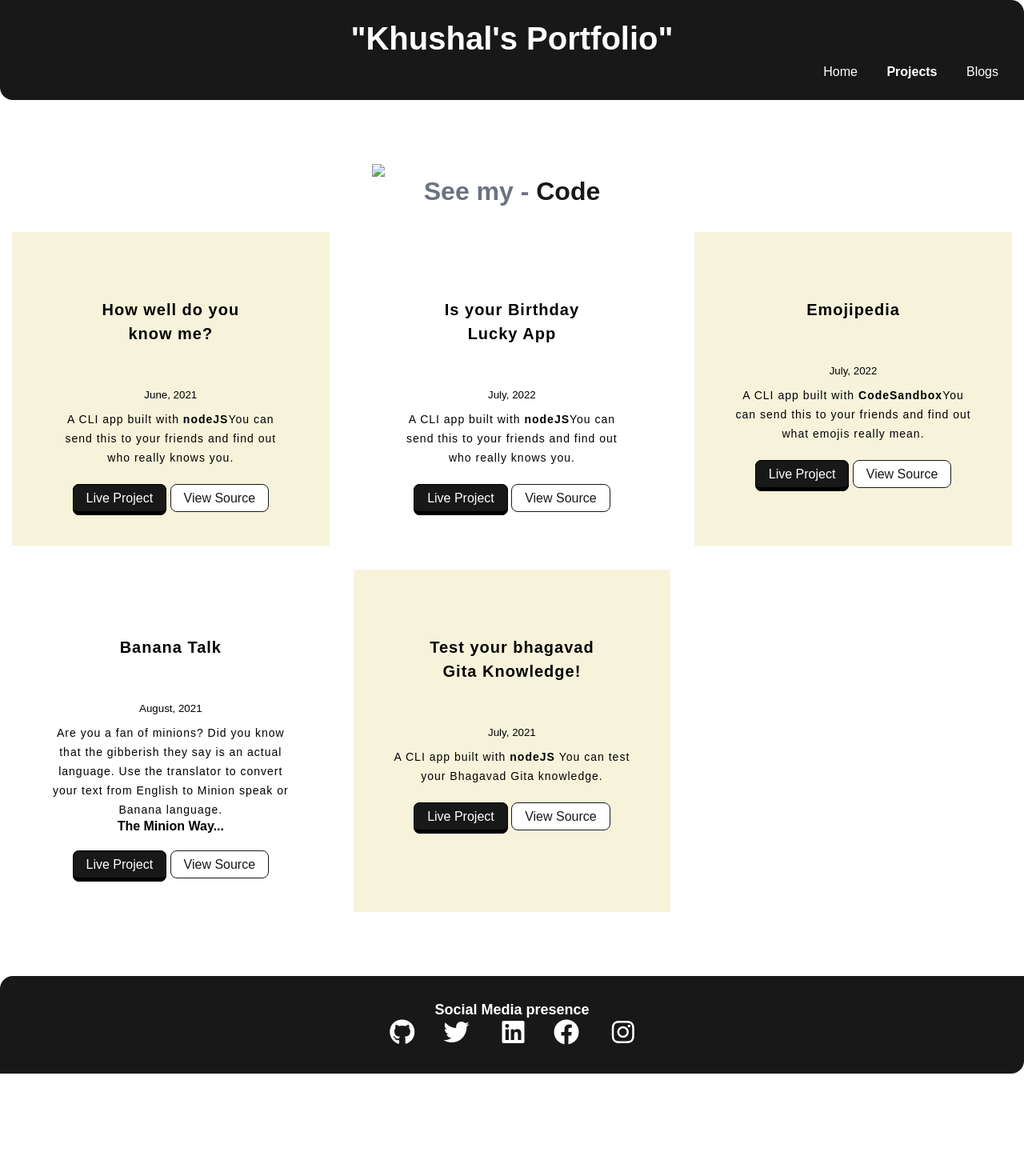
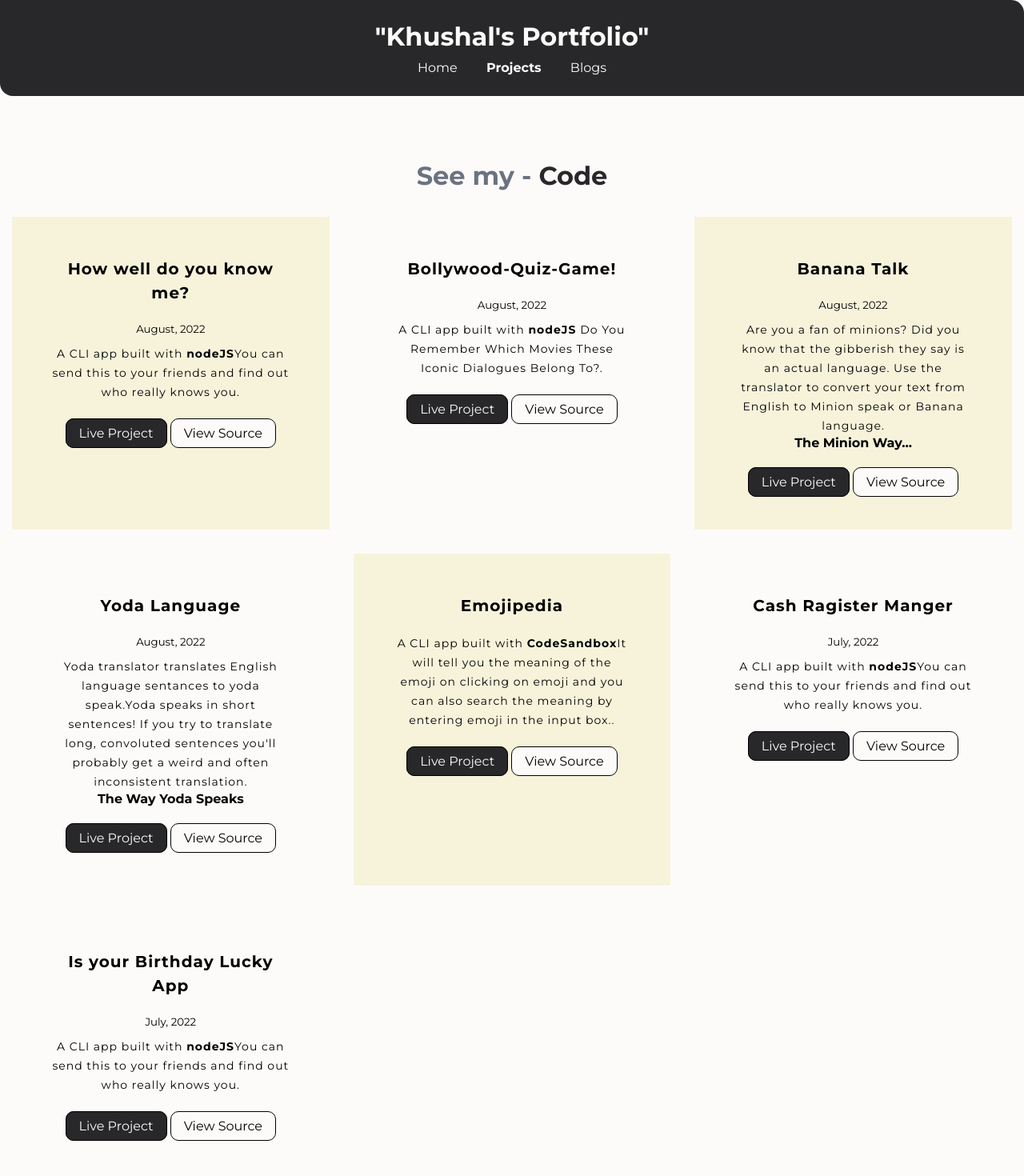
Before and after one commit to khushal-ingle/portfolio-site, a plain HTML site: page project.html in a window 1280 px wide. Shown: the top 1470 px of the page at 80% size. Before the commit the page ends 1342 px from the top, so only its background shows below. Drawn offline with Linux system fonts and the light colour scheme.

Commit message:
added more projects
change projects design and added again

```diff
--- a/project.html
+++ b/project.html
@@ -14,19 +14,19 @@
         <div class="nav-brand"><h1 class="size">"Khushal's Portfolio"</h1></div>
         <ul class="list-non-bullet nav-pills">
             <li class="list-item-inline">
-                <a class="link" href="/">Home</a>
+                <a class="link" href="index.html">Home</a>
             </li>
             <li class="list-item-inline">
-                <a class="link link-active" href="/project.html"> <strong>Projects</strong></a>
+                <a class="link link-active" href="project.html"> <strong>Projects</strong></a>
             </li>
             <li class="list-item-inline">
-                <a class="link" href="/blog.html">Blogs</a>
+                <a class="link" href="blog.html">Blogs</a>
             </li>
         </ul>
     </nav>
 
     <header class="hero">
-        <img class="hero-img" src="images/gamig.svg">
+        <!-- <img class="hero-img" src="images/gamig.svg"> -->
         <h1 class="hero-heading">See my - <span class="headingg
            "> Code</span></h1>
     </header>
@@ -36,13 +36,79 @@
         <li class="section">
             <div class="container container-center margin-md ow">
             <h1>How well do you know me?</h1>
-            <small>June, 2021</small>
+            <small>August, 2022</small>
             <p>A CLI app built with <strong>nodeJS</strong>You can send this to your friends and find out who really knows you.</p>
             <div class="site-bttn">
             <a class="link-secondary" href="https://replit.com/@KhushalIngle/Do-you-know-me-Quiz?embed=1&output=1" target="_blank">Live Project</a>
             <a class="link-primary" href="https://github.com/khushal-ingle/Do-you-know-me-Quizz/blob/main/index.js" target="_blank">View Source </a>
             </div>
             </div>
+
+        </li>
+
+        <li class="section">
+            <div class="container container-center ">
+                <h1>Bollywood-Quiz-Game!</h1>
+                <small>August, 2022</small>
+                <p>A CLI app built with <strong>nodeJS </strong>Do You Remember Which Movies These Iconic Dialogues Belong To?.</p>
+                <div class="site-bttn">
+                <a class="link-secondary" href="https://replit.com/@KhushalIngle/bollywood-quiz-game?embed=1&output=1" target="_blank">Live Project</a>
+                <a class="link-primary" href="https://github.com/khushal-ingle/bollywood-quiz-game" target="_blank">View Source </a>
+            </div>
+            </div>
+
+        </li>
+
+        <li class="section">
+            <div class="container container-center margin-md ow">
+            <h1>Banana Talk</h1>
+            <small>August, 2022</small>
+            <p>Are you a fan of minions? Did you know that the gibberish they say is an actual language. Use the translator to convert your text from English to Minion speak or Banana language.</p> <strong>The Minion Way...</strong></p>
+            <div class="site-bttn">
+            <a class="link-secondary" href="https://m-translation.netlify.app/" target="_blank">Live Project</a>
+            <a class="link-primary" href="https://github.com/khushal-ingle/yoda-translator" target="_blank">View Source </a>
+            </div>
+            </div>
+
+        </li>
+
+        <li class="section">
+            <div class="container container-center margin-md ">
+            <h1>Yoda Language</h1>
+            <small>August, 2022</small>
+            <p>Yoda translator translates English language sentances to yoda speak.Yoda speaks in short sentences! If you try to translate long, convoluted sentences you'll probably get a weird and often inconsistent translation.</p> <strong>The Way Yoda Speaks</strong></p>
+            <div class="site-bttn">
+            <a class="link-secondary" href="https://yoda-translator-01.netlify.app/" target="_blank">Live Project</a>
+            <a class="link-primary" href="https://github.com/khushal-ingle/talk-banana" target="_blank">View Source </a>
+            </div>
+            </div>
+
+        </li>
+
+        <li class="section">
+            <div class="container container-center margin-md ow ">
+            <h1>Emojipedia</h1>
+            <!-- <small>July, 2022</small> -->
+            <p>A CLI app built with <strong>CodeSandbox</strong>It will tell you the meaning of the emoji on clicking on emoji and you can also search the meaning by entering emoji in the input box..</p>
+            <div class="site-bttn"></div>
+            <a class="link-secondary" href="https://wn2pdo.csb.app/" target="_blank">Live Project</a>
+            <a class="link-primary" href="https://github.com/khushal-ingle/emoji-interpreter" target="_blank">View Source </a>
+            </div>
+        </div>
+
+        </li>
+
+
+        <li class="section">
+            <div class="container container-center margin-md  ">
+            <h1>Cash Ragister Manger</h1>
+            <small>July, 2022</small>
+            <p>A CLI app built with <strong>nodeJS</strong>You can send this to your friends and find out who really knows you.</p>
+           <div class="site-bttn">
+            <a class="link-secondary" href="https://cash-register-01.netlify.app" target="_blank">Live Project</a>
+            <a class="link-primary" href="https://github.com/khushal-ingle/cash-register" target="_blank">View Source </a>
+            </div>
+        </div>
 
         </li>
 
@@ -59,43 +125,9 @@
 
         </li>
 
-        <li class="section">
-            <div class="container container-center margin-md ow">
-            <h1>Emojipedia</h1>
-            <small>July, 2022</small>
-            <p>A CLI app built with <strong>CodeSandbox</strong>You can send this to your friends and find out what emojis really mean.</p>
-            <div class="site-bttn"></div>
-            <a class="link-secondary" href="https://replit.com/@KhushalIngle/Do-you-know-me-Quiz?embed=1&output=1" target="_blank">Live Project</a>
-            <a class="link-primary" href="https://github.com/khushal-ingle/Do-you-know-me-Quizz/blob/main/index.js" target="_blank">View Source </a>
-            </div>
-        </div>
 
-        </li>
-        <li class="section">
-            <div class="container container-center margin-md ">
-            <h1>Banana Talk</h1>
-            <small>August, 2021</small>
-            <p>Are you a fan of minions? Did you know that the gibberish they say is an actual language. Use the translator to convert your text from English to Minion speak or Banana language.</p> <strong>The Minion Way...</strong></p>
-            <div class="site-bttn">
-            <a class="link-secondary" href="https://replit.com/@KhushalIngle/Do-you-know-me-Quiz?embed=1&output=1" target="_blank">Live Project</a>
-            <a class="link-primary" href="https://github.com/khushal-ingle/Do-you-know-me-Quizz/blob/main/index.js" target="_blank">View Source </a>
-            </div>
-            </div>
 
-        </li>
 
-        <li class="section">
-            <div class="container container-center ow">
-                <h1>Test your  bhagavad Gita Knowledge!</h1>
-                <small>July, 2021</small>
-                <p>A CLI app built with <strong>nodeJS </strong>You can test your Bhagavad Gita knowledge.</p>
-                <div class="site-bttn">
-                <a class="link-secondary" href="https://replit.com/@KhushalIngle/Do-you-know-me-Quiz?embed=1&output=1" target="_blank">Live Project</a>
-                <a class="link-primary" href="https://github.com/khushal-ingle/Do-you-know-me-Quizz/blob/main/index.js" target="_blank">View Source </a>
-            </div>
-            </div>
-
-        </li>
 
 
     </ul>
@@ -109,16 +141,12 @@
             <li class="list-item-inline">
                 <a class="link" href="https://github.com/khushal-ingle" target="_blank"><i class="fa-brands fa-github"></i></a>
             </li>
-            <li class="list-item-inline"><a class="link" href=" " target="_blank"><i class="fa-brands fa-twitter"></i>
-            </a>
-            </li>
+
             <li class="list-item-inline">
                 <a class="link"href=" " target="_blank"><i class="fa-brands fa-linkedin"></i></a>
 
             </li>
-            <li class="list-item-inline"><a class="link" href=" " target="_blank"><i class="fa-brands fa-facebook"></i>
-            </a>
-            </li>
+
             <li class="list-item-inline"><a class="link" href="https://www.instagram.com/_khushal_01/" target="_blank"><i class="fa-brands fa-instagram"></i>
             </a>
             </li>
--- a/style.css
+++ b/style.css
@@ -1,39 +1,28 @@
 @import url('https://fonts.googleapis.com/css2?family=Montserrat:wght@400;700&display=swap');
-
-:root {
-    --primary-color: rgb(55, 141, 157);
-    --off-white:#F3F4F6;
-
-
-}
-
-body {
-    font-family: 'Montserrat', sans-serif;
-    margin: 0px;
-}
-
-hr {
-    margin: 2rem 0rem;
-}@import url('https://fonts.googleapis.com/css2?family=Poppins:wght@200;400&display=swap');
-
-:root {
-    --primary-color: #181818;
-    --off-white:#f7f3db;
-}
+@import url('https://fonts.googleapis.com/css2?family=Poppins:wght@200;400&display=swap');
 *{
     padding: 0px;
     margin: 0px;
     box-sizing: border-box ;
 }
 body {
-    font-family: 'Poppins', sans-serif;
-    margin: 0px;
+    font-family: 'Montserrat', sans-serif;
+    margin: 0;
+    background-color: var(--matte-white);
 }
+
+hr {
+    margin: 2rem 0rem;
+}
+
+:root {
+    --matte-black: #28282B;
+    --off-white:#f7f3db;
+    --matte-white:#FDFBF9;
+}
+
 .nav-pills{
     margin-bottom: 10px;
-}
-hr {
-    margin: 2rem 0rem;
 }
 
 /* Spaces */
@@ -68,7 +57,7 @@ hr {
     padding: 0.5rem 0.5rem;
     margin-top: 5rem;
     margin-bottom: 1rem;
-    color:white;
+    color:var(--matte-white);
 
 }
 
@@ -76,21 +65,21 @@ hr {
 .link-primary {
     text-decoration: none;
     color: #000000;
-    border-radius: 50px;
+    border-radius: 10px;
     border: 1px solid #000000;
     text-decoration: none;
     padding: 0.5rem 1rem;
-    background: #ffffff;
-    border-bottom: #000000 solid 5px
+    background:var(--matte-white);
+    /* border-bottom: #000000 solid 5px */
 }
 
 .link-secondary {
     text-decoration: none;
-    background-color: #ffffff;
+    background-color: var(--matte-black);
     border: #000000 solid 1px;
-    border-bottom: #000000 solid 5px;
-    border-radius: 50px;
-    color: #000000;
+    /* border-bottom: #000000 solid 5px; */
+    border-radius: 10px;
+    color: var(--matte-white);
     padding: 0.5rem 1rem;
 }
 .projects-ul .section{
@@ -146,15 +135,15 @@ li.section {
 /* Navigation */
 
 .navigation {
-    background-color: var(--primary-color);
-    color: white;
+    background-color: var(--matte-black);
+    color: var(--matte-white);
     padding: 1rem;
     border-bottom-left-radius: 1rem;
     border-top-right-radius: 1rem;
 }
 
 .navigation .link {
-    color: white;
+    color: var(--matte-white);
 }
 
 
@@ -208,7 +197,7 @@ section.section:before {
 }
 
 .hero .hero-heading .headingg {
-    color: var(--primary-color);
+    color: var(--matte-black);
 }
 
 /* Sections */
@@ -232,30 +221,37 @@ section.section:before {
 
 /* footers */
 .footer{
-    background-color:var(--primary-color);
+    background-color:var(--matte-black);
     padding: 2rem 1rem;
     text-align: center;
-    color: white;
+    color: var(--matte-white);
     border-bottom-right-radius: 1rem;
     border-top-left-radius: 1rem;
 }
 
 .footer {
-    color: white;
+    color: var(--matte-white);
 }
 
 .footer .footer-header{
+    margin: 0rem 0rem 1rem 0rem;
     font-weight: bold;
     font-size: large;
 }
 .footer ul{
-    color: white;
+    color: var(--matte-white);
     padding-inline-start: 0px;
+    margin: 40px 0px 30px 0px;
+
 
 }
 
 .footer li a.link{
     font-size: 2rem;
+    padding: 10px;
+    margin: 10px;
+    border: 1px solid var(--matte-white);
+    border-radius: 10px;
 }
 
 .size{
@@ -295,175 +291,3 @@ li.section {
     width: 100%;
 }
 }
-
-/* Spaces */
-
-.margin-md{
-        margin: 2rem;
-    }
-
-/* Container */
-.container {
-    text-align: center;
-    padding: 0rem 1rem;
-    /* padding-left: 1rem;
-    padding-right: 1rem; */
-}
-
-.container-fluid {
-    max-width: 650px;
-    margin: auto;
-}
-
-.container-center {
-    max-width: 650px;
-    margin: auto;
-    padding-bottom: 2rem;
-}
-
-/* Links */
-
-.link{
-    box-sizing: border-box;
-    text-decoration: none;
-    padding: 0.5rem 0.5rem;
-    margin-top: 5rem;
-    margin-bottom: 1rem;
-    color:white;
-
-}
-
-
-.link-primary {
-    text-decoration: none;
-    color: var(--primary-color);
-    border-radius: 00.5rem;
-    border: 1px solid var(--primary-color);
-    text-decoration: none;
-    padding: 0.5rem 1rem;
-}
-
-.link-secondary {
-    text-decoration: none;
-    background-color: var(--primary-color);
-    border-radius: 0.5rem;
-    color: white;
-    padding: 0.5rem 1rem;
-}
-
-
-/* Lists */
-
-.list-non-bullet {
-    list-style: none;
-    padding: 0;
-
-}
-
-.list-item-inline {
-    display: inline;
-    padding: 0rem 0.5rem;
-}
-
-/* Navigation */
-
-.navigation {
-    background-color: var(--primary-color);
-    color: white;
-    padding: 1rem;
-    border-bottom-left-radius: 1rem;
-    border-top-right-radius: 1rem;
-}
-
-.navigation .link {
-    color: white;
-}
-
-
-.navigation .nav-brand {
-    font-weight: bold;
-
-}
-
-.navigation .nav-pills {
-    text-align: right;
-}
-
-
-
-
-/* header */
-
-.hero {
-    padding: 2rem;
-    padding-top: 5rem;
-
-}
-
-
-.hero .hero-img {
-    max-width: 350px;
-    display: block;
-    margin: auto;
-}
-
-.hero .hero-heading {
-    text-align: center;
-    font-size: 2rem;
-    color: #6B7280;
-}
-
-.hero .hero-heading .headingg {
-    color: var(--primary-color);
-}
-
-/* Sections */
-
-.section h1 {
-    text-align: center;
-    padding: 2rem;
-}
-
-.ow {
-    background-color: var(--off-white);
-    padding-bottom: 2rem;
-
-}
-
-.centers {
-    min-width: 600px;
-    margin: auto;
-}
-
-
-/* footers */
-.footer{
-    background-color:var(--primary-color);
-    padding: 2rem 1rem;
-    text-align: center;
-    color: white;
-    border-bottom-right-radius: 1rem;
-    border-top-left-radius: 1rem;
-}
-
-.footer {
-    color: white;
-}
-
-.footer .footer-header{
-    font-weight: bold;
-    font-size: large;
-}
-.footer ul{
-    color: white;
-    padding-inline-start: 0px;
-
-}
-
-.footer li a.link{
-    font-size: 2rem;
-}
-
-.size{
-    font-size: 2.5rem;
-}
```
Also changed, not shown: blog.html (+4 -8 lines), index.html (+4 -8 lines).
